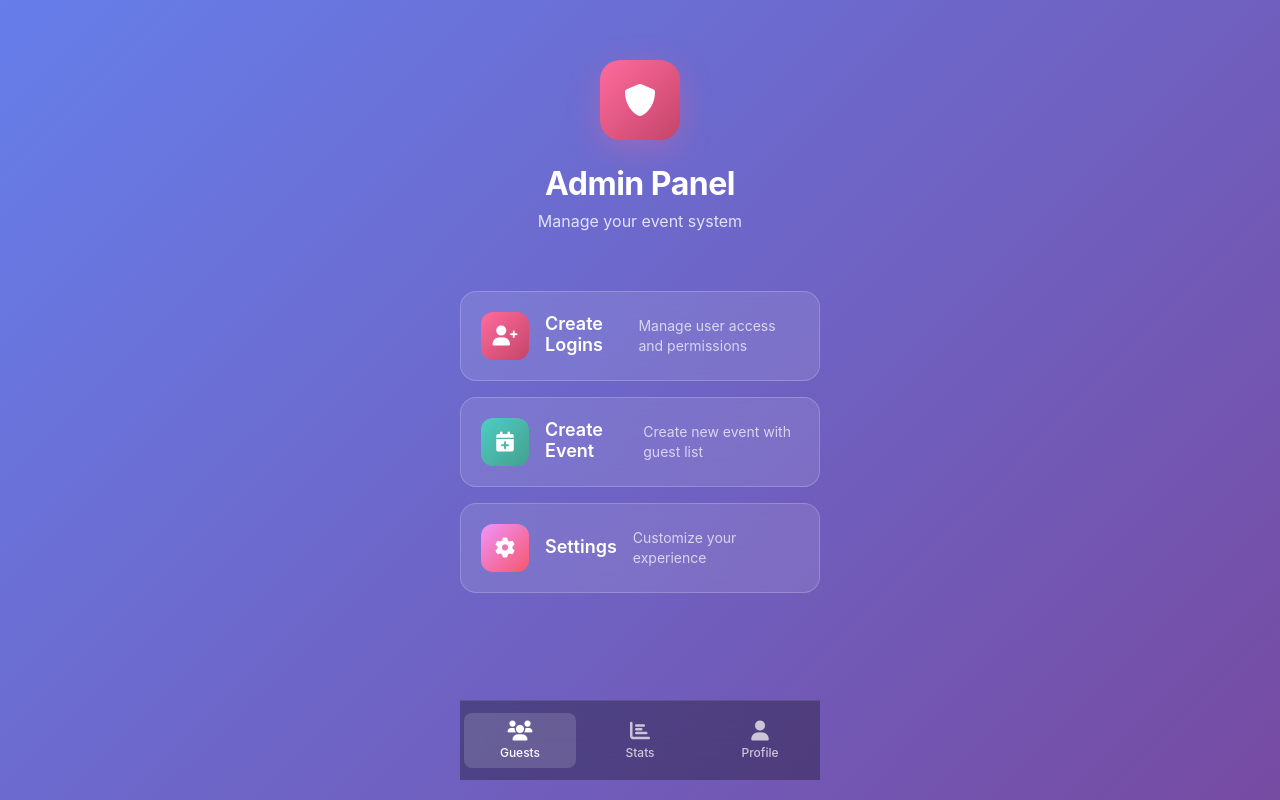
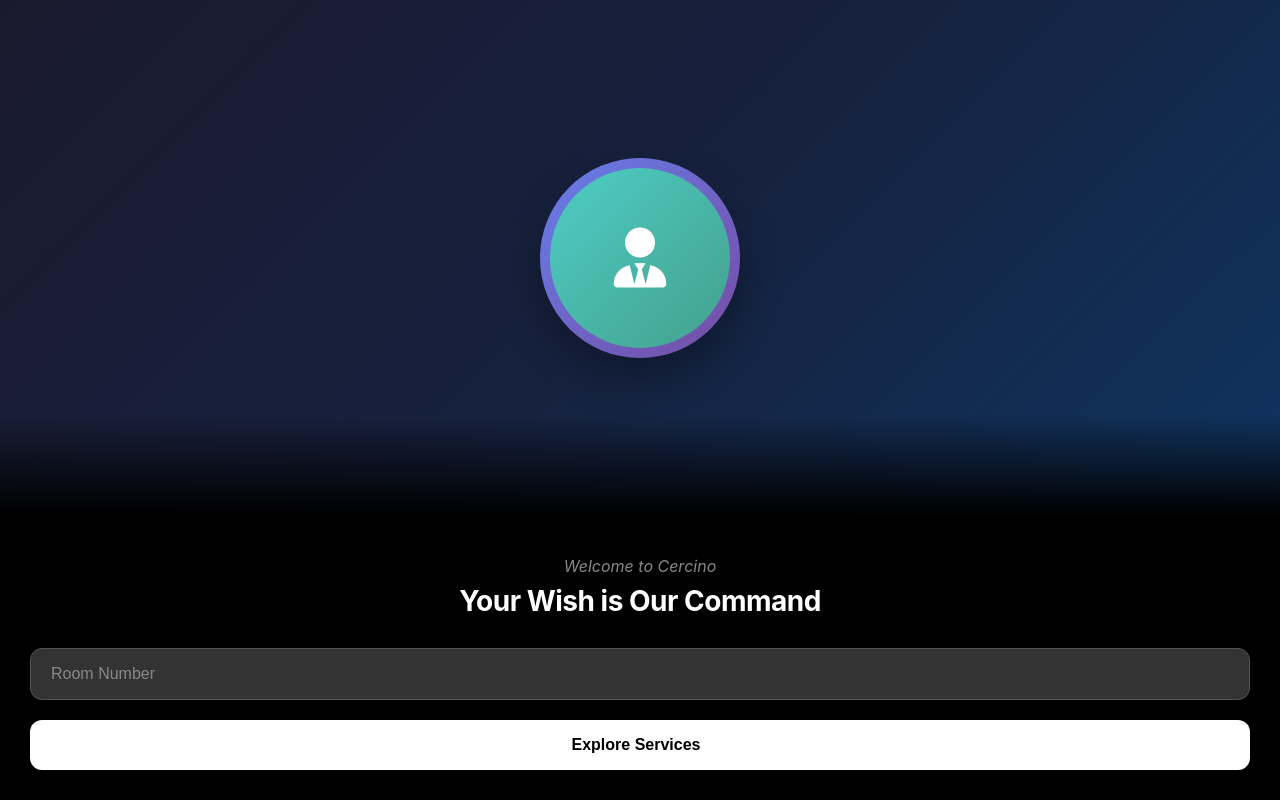
Before and after one commit to terris03/Cercino-queue, a React (Create React App) app: page / in a window 1280 px wide. Built offline with nearby package versions, Linux system fonts and the light colour scheme; the HTML template or start-up script is replaced by a standard one.

Commit message:
Remove Welcome page and redesign Login as hotel-style first screen

```diff
--- a/src/App.css
+++ b/src/App.css
@@ -185,113 +185,135 @@ code {
   line-height: 1.4;
 }
 
-/* Login Screen */
-.login-screen {
+/* Hotel-Style Login Screen */
+.hotel-login-screen {
   width: 100%;
   height: 100vh;
   display: flex;
   flex-direction: column;
-  background: linear-gradient(135deg, #667eea 0%, #764ba2 100%);
-  overflow-x: hidden;
-  max-width: 100vw;
+  background: #000000;
+  overflow: hidden;
 }
 
-.login-container {
+.hotel-image-section {
   flex: 1;
+  position: relative;
+  background: linear-gradient(135deg, #1a1a2e 0%, #16213e 50%, #0f3460 100%);
   display: flex;
-  flex-direction: column;
-  padding: 60px 20px 20px 20px;
-  max-width: 400px;
-  margin: 0 auto;
+  align-items: center;
+  justify-content: center;
+  overflow: hidden;
 }
 
-.login-header {
-  margin-bottom: 40px;
-}
-
-.back-btn {
-  background: rgba(255, 255, 255, 0.1);
-  border: 1px solid rgba(255, 255, 255, 0.2);
-  border-radius: 12px;
-  color: #ffffff;
-  padding: 12px;
-  font-size: 16px;
-  cursor: pointer;
-  transition: all 0.3s ease;
-  margin-bottom: 24px;
-  width: 48px;
-  height: 48px;
+.hotel-staff-image {
+  position: relative;
+  width: 100%;
+  height: 100%;
   display: flex;
   align-items: center;
   justify-content: center;
 }
 
-.back-btn:hover {
-  background: rgba(255, 255, 255, 0.2);
-  transform: translateY(-1px);
+.staff-portrait {
+  position: relative;
+  width: 200px;
+  height: 200px;
+  border-radius: 50%;
+  background: linear-gradient(135deg, #667eea 0%, #764ba2 100%);
+  display: flex;
+  align-items: center;
+  justify-content: center;
+  box-shadow: 0 20px 40px rgba(0, 0, 0, 0.3);
 }
 
-.login-title {
+.staff-avatar {
+  width: 180px;
+  height: 180px;
+  border-radius: 50%;
+  background: linear-gradient(135deg, #4ecdc4 0%, #44a08d 100%);
+  display: flex;
+  align-items: center;
+  justify-content: center;
+  font-size: 60px;
+  color: #ffffff;
+}
+
+.image-gradient-overlay {
+  position: absolute;
+  bottom: 0;
+  left: 0;
+  right: 0;
+  height: 100px;
+  background: linear-gradient(to bottom, transparent 0%, #000000 100%);
+}
+
+.hotel-form-section {
+  background: #000000;
+  padding: 40px 30px 30px 30px;
+  display: flex;
+  flex-direction: column;
+  gap: 30px;
+}
+
+.hotel-welcome-text {
+  text-align: center;
+}
+
+.hotel-subtitle {
+  font-size: 16px;
+  font-weight: 400;
+  color: #888888;
+  margin-bottom: 8px;
+  font-style: italic;
+}
+
+.hotel-title {
   font-size: 28px;
   font-weight: 700;
   color: #ffffff;
-  margin-bottom: 8px;
+  margin: 0;
   letter-spacing: -0.5px;
 }
 
-.login-subtitle {
-  font-size: 16px;
-  color: rgba(255, 255, 255, 0.8);
-  font-weight: 400;
-}
-
-.login-form {
+.hotel-login-form {
   display: flex;
   flex-direction: column;
   gap: 20px;
-  margin-bottom: auto;
 }
 
-.form-group {
-  display: flex;
-  flex-direction: column;
-  gap: 8px;
+.hotel-input-group {
+  position: relative;
 }
 
-.form-group label {
-  font-size: 14px;
-  font-weight: 600;
-  color: rgba(255, 255, 255, 0.9);
+.hotel-room-input {
+  width: 100%;
+  background: #333333;
+  border: 1px solid #555555;
+  border-radius: 12px;
+  color: #ffffff;
+  padding: 16px 20px;
+  font-size: 16px;
+  transition: all 0.3s ease;
+  box-sizing: border-box;
 }
 
-.form-group input {
-  background: rgba(255, 255, 255, 0.1);
-  border: 1px solid rgba(255, 255, 255, 0.2);
-  border-radius: 12px;
-  color: #ffffff;
-  padding: 16px;
-  font-size: 16px;
-  transition: all 0.3s ease;
-  backdrop-filter: blur(20px);
-  -webkit-backdrop-filter: blur(20px);
+.hotel-room-input:focus {
+  outline: none;
+  border-color: #4ecdc4;
+  background: #444444;
 }
 
-.form-group input:focus {
-  outline: none;
-  border-color: rgba(255, 255, 255, 0.4);
-  background: rgba(255, 255, 255, 0.15);
+.hotel-room-input::placeholder {
+  color: #888888;
 }
 
-.form-group input::placeholder {
-  color: rgba(255, 255, 255, 0.5);
-}
-
-.login-btn {
-  background: linear-gradient(135deg, #4ecdc4 0%, #44a08d 100%);
+.hotel-explore-btn {
+  width: 100%;
+  background: #ffffff;
   border: none;
   border-radius: 12px;
-  color: #ffffff;
-  padding: 16px;
+  color: #000000;
+  padding: 16px 20px;
   font-size: 16px;
   font-weight: 600;
   cursor: pointer;
@@ -300,13 +322,16 @@ code {
   align-items: center;
   justify-content: center;
   gap: 8px;
-  margin-top: 20px;
 }
 
-.login-btn:hover {
-  background: linear-gradient(135deg, #3db8a8 0%, #3a8a7a 100%);
+.hotel-explore-btn:hover {
+  background: #f0f0f0;
   transform: translateY(-2px);
-  box-shadow: 0 8px 24px rgba(78, 205, 196, 0.4);
+  box-shadow: 0 8px 24px rgba(255, 255, 255, 0.2);
+}
+
+.hotel-explore-btn i {
+  font-size: 14px;
 }
 
 /* Guestlist Screen */
--- a/src/App.js
+++ b/src/App.js
@@ -1,5 +1,4 @@
 import React, { useState } from 'react';
-import WelcomeScreen from './components/WelcomeScreen';
 import LoginScreen from './components/LoginScreen';
 import GuestlistScreen from './components/GuestlistScreen';
 import StatisticsScreen from './components/StatisticsScreen';
@@ -7,25 +6,9 @@ import ProfileScreen from './components/ProfileScreen';
 import './App.css';
 
 function App() {
-  const [currentScreen, setCurrentScreen] = useState('welcome');
+  const [currentScreen, setCurrentScreen] = useState('login');
   const [slideDirection, setSlideDirection] = useState('');
   const [isLoggedIn, setIsLoggedIn] = useState(false);
-
-  const handleNext = () => {
-    setSlideDirection('slide-out-left');
-    setTimeout(() => {
-      setCurrentScreen('login');
-      setSlideDirection('slide-in-right');
-    }, 300);
-  };
-
-  const handleBack = () => {
-    setSlideDirection('slide-out-right');
-    setTimeout(() => {
-      setCurrentScreen('welcome');
-      setSlideDirection('slide-in-left');
-    }, 300);
-  };
 
   const handleLogin = () => {
     setIsLoggedIn(true);
@@ -40,13 +23,13 @@ function App() {
     setIsLoggedIn(false);
     setSlideDirection('slide-out-right');
     setTimeout(() => {
-      setCurrentScreen('welcome');
+      setCurrentScreen('login');
       setSlideDirection('slide-in-left');
     }, 300);
   };
 
   const handleNavigation = (screen) => {
-    if (isLoggedIn) {
+    if (isLoggedIn && screen !== currentScreen) {
       setSlideDirection('slide-out-left');
       setTimeout(() => {
         setCurrentScreen(screen);
@@ -59,16 +42,10 @@ function App() {
     const screenClass = `screen ${slideDirection}`;
 
     switch (currentScreen) {
-      case 'welcome':
-        return (
-          <div className={screenClass}>
-            <WelcomeScreen onNext={handleNext} />
-          </div>
-        );
       case 'login':
         return (
           <div className={screenClass}>
-            <LoginScreen onLogin={handleLogin} onBack={handleBack} />
+            <LoginScreen onLogin={handleLogin} />
           </div>
         );
       case 'guestlist':
--- a/src/components/LoginScreen.js
+++ b/src/components/LoginScreen.js
@@ -1,88 +1,58 @@
 import React, { useState } from 'react';
 
-const LoginScreen = ({ onLogin, onBack }) => {
-  const [credentials, setCredentials] = useState({
-    email: '',
-    password: ''
-  });
+const LoginScreen = ({ onLogin }) => {
+  const [roomNumber, setRoomNumber] = useState('');
 
   const handleInputChange = (e) => {
-    const { name, value } = e.target;
-    setCredentials(prev => ({
-      ...prev,
-      [name]: value
-    }));
+    setRoomNumber(e.target.value);
   };
 
   const handleSubmit = (e) => {
     e.preventDefault();
     // Simple validation - in real app, this would connect to authentication
-    if (credentials.email && credentials.password) {
+    if (roomNumber.trim()) {
       onLogin();
     }
   };
 
   return (
-    <div className="login-screen">
-      <div className="login-container">
-        {/* Header */}
-        <div className="login-header">
-          <button className="back-btn" onClick={onBack}>
-            <i className="fas fa-arrow-left"></i>
-          </button>
-          <h1 className="login-title">Welcome Back</h1>
-          <p className="login-subtitle">Sign in to your admin panel</p>
+    <div className="hotel-login-screen">
+      {/* Top Section - Professional Image */}
+      <div className="hotel-image-section">
+        <div className="hotel-staff-image">
+          <div className="staff-portrait">
+            <div className="staff-avatar">
+              <i className="fas fa-user-tie"></i>
+            </div>
+          </div>
+        </div>
+        <div className="image-gradient-overlay"></div>
+      </div>
+
+      {/* Bottom Section - Login Form */}
+      <div className="hotel-form-section">
+        <div className="hotel-welcome-text">
+          <h2 className="hotel-subtitle">Welcome to Cercino</h2>
+          <h1 className="hotel-title">Your Wish is Our Command</h1>
         </div>
 
-        {/* Login Form */}
-        <form className="login-form" onSubmit={handleSubmit}>
-          <div className="form-group">
-            <label htmlFor="email">Email Address</label>
+        <form className="hotel-login-form" onSubmit={handleSubmit}>
+          <div className="hotel-input-group">
             <input
-              type="email"
-              id="email"
-              name="email"
-              value={credentials.email}
+              type="text"
+              className="hotel-room-input"
+              placeholder="Room Number"
+              value={roomNumber}
               onChange={handleInputChange}
-              placeholder="admin@cercino.eu"
               required
             />
           </div>
 
-          <div className="form-group">
-            <label htmlFor="password">Password</label>
-            <input
-              type="password"
-              id="password"
-              name="password"
-              value={credentials.password}
-              onChange={handleInputChange}
-              placeholder="Enter your password"
-              required
-            />
-          </div>
-
-          <button type="submit" className="login-btn">
-            <i className="fas fa-sign-in-alt"></i>
-            Sign In
+          <button type="submit" className="hotel-explore-btn">
+            Explore Services
+            <i className="fas fa-arrow-up-right"></i>
           </button>
         </form>
-
-        {/* Bottom Navigation */}
-        <div className="bottom-navigation">
-          <div className="nav-item">
-            <i className="fas fa-users"></i>
-            <span>Guests</span>
-          </div>
-          <div className="nav-item">
-            <i className="fas fa-chart-bar"></i>
-            <span>Stats</span>
-          </div>
-          <div className="nav-item">
-            <i className="fas fa-user"></i>
-            <span>Profile</span>
-          </div>
-        </div>
       </div>
     </div>
   );
```
